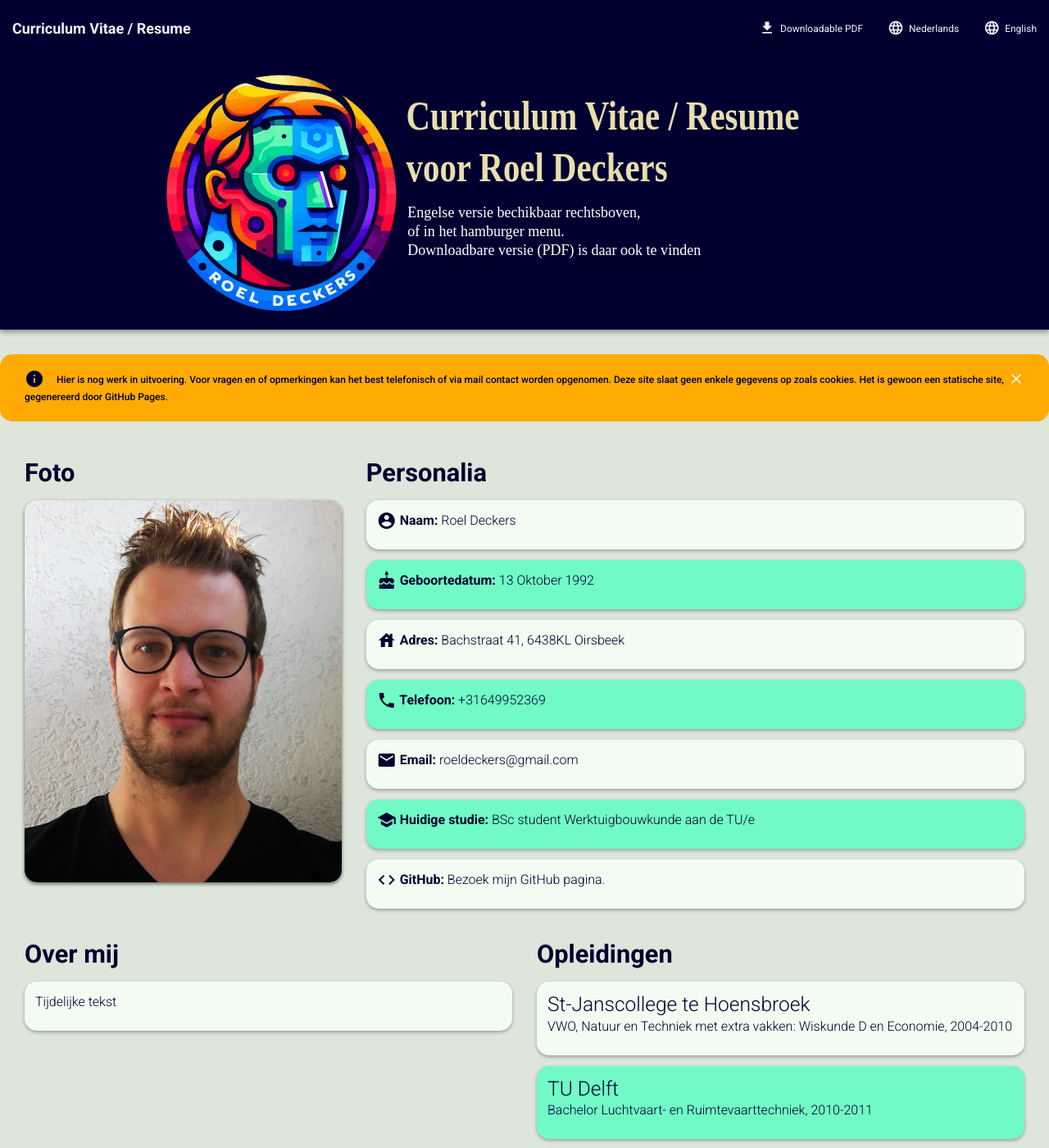
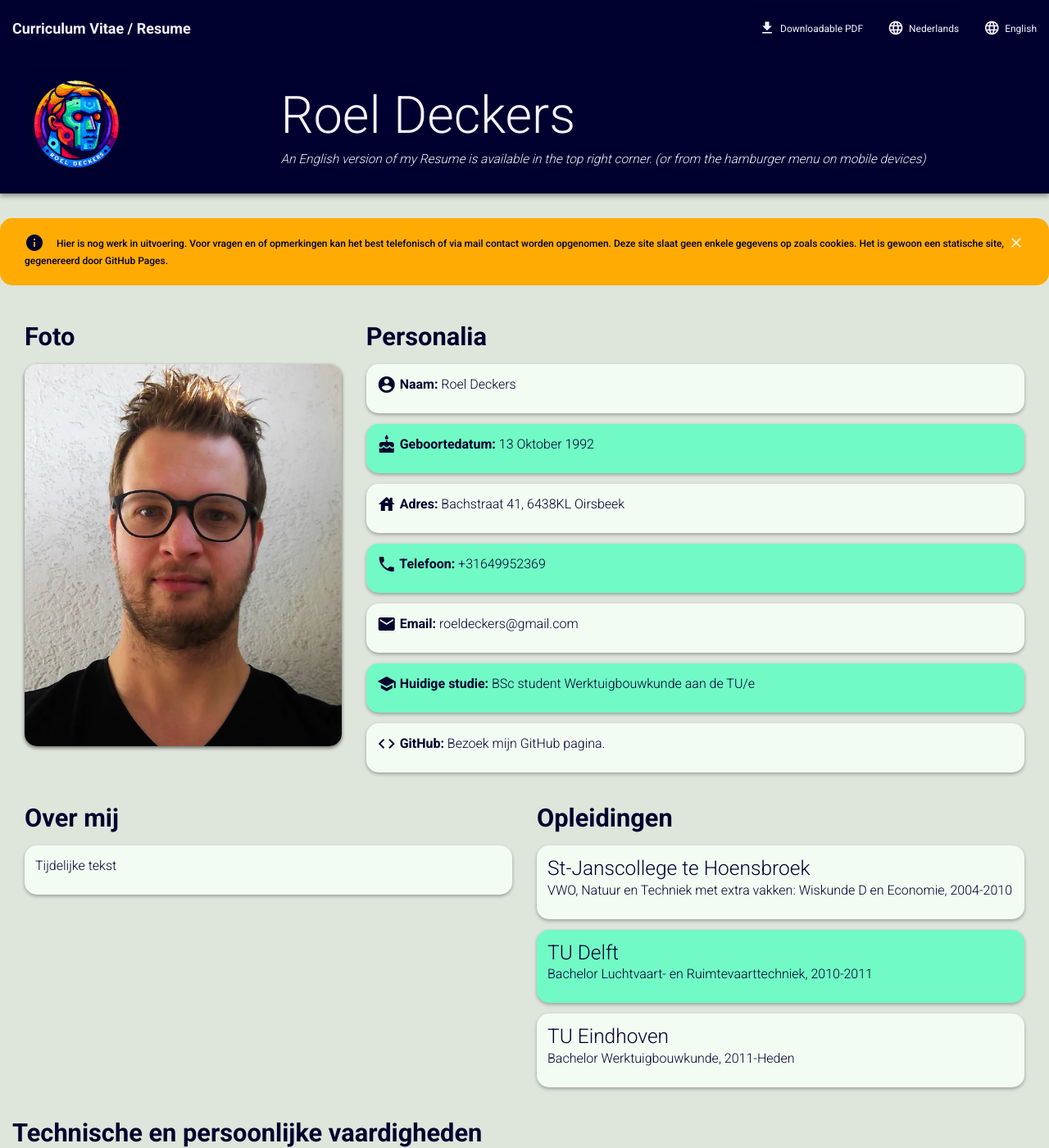
Before and after one commit to RoelD/CV, a Jekyll site: the page built from index.html, in a window 1280 px wide and 1400 px high. Shown: the whole window at 82% size. Built offline with Jekyll 4.4.1, drawn with Linux system fonts in a browser that asks for light colours.

Commit message:
Back it up, back it up
This reverts commit 2f73723fd111706818d5f0806109cf8257d96fc5.

Revert "last hoorrah!!!"

This reverts commit c6a3e69cf1b5902b95a6a5d3c3f033992178a382.

Revert "even later hoorrah"

This reverts commit 510bdd6c6d1deb84905bd004bc5fc1477d5bf2f9.

Revert "Update style.css"

This reverts commit 87d1f41638480fa59a6e60e8cc3d45670c408e99.

Revert "Update style.css"

This reverts commit 50ce26e7a0ab926d971461d4d869bc201feee6e0.

Revert "Update style.css"

This reverts commit 4f02776a45538fa05bb092fb6c6d2a02d764860b.

```diff
--- a/assets/css/style.css
+++ b/assets/css/style.css
@@ -43,14 +43,6 @@ body {
 
 .jumbotron p {
   font-size: var(--fontSizeJumbotron) !important;
-}
-
-.jumbotron svg {
-  display: flex;
-  flex-direction: column;
-  position: relative;
-  height: 300px;
-  padding-left: 0;
 }
 
 p,
--- a/index.html
+++ b/index.html
@@ -10,7 +10,13 @@ much trouble.
 
 <div class="jumbotron">
   <div class="container-fluid">
-      {% include svg/JumboSvgNL.svg %}
+    <div class="col-sm-3">
+      {% include svg/navBrandSmall.svg %}
+    </div>
+    <div class="col-sm-9">
+      <h1>Roel Deckers</h1>
+    <h4><em>An English version of my Resume is available in the top right corner. (or from the hamburger menu on mobile devices)</em></h4>
+    </div>
   </div>
 </div>
 
```
Also changed, not shown: _includes/svg/JumboSvgNL.svg.
